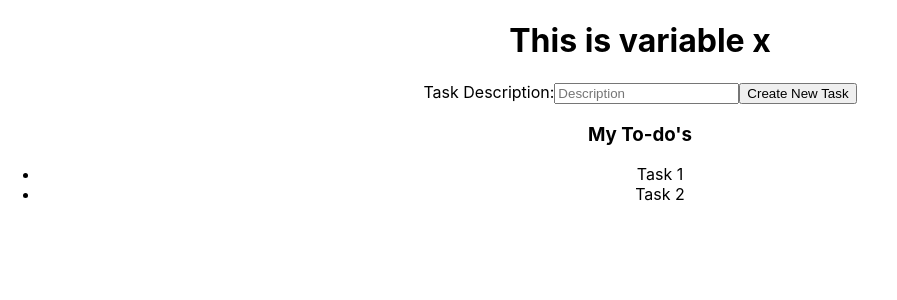
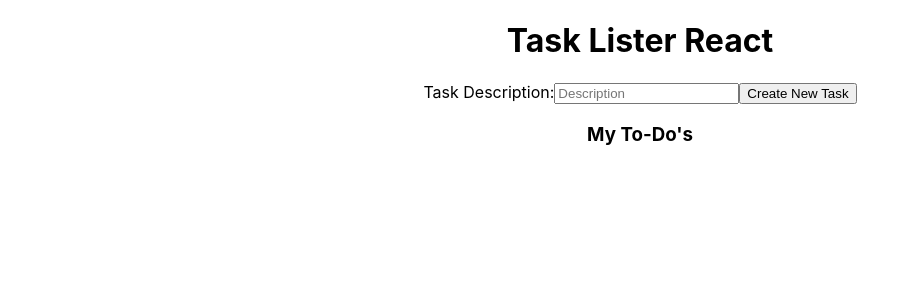
Before and after one commit to nickjoven/task-lister-react, a React (Create React App) app: page / in a window 1280 px wide. Shown: the top 300 px of the page, without its empty margins (0-897 px from the left). Built offline with nearby package versions, Linux system fonts and the light colour scheme.

Commit message:
self-practice

```diff
--- a/src/App.js
+++ b/src/App.js
@@ -1,36 +1,21 @@
+import React, { useState } from 'react';
 import './App.css';
 import Banner from './components/Banner'
 import TaskForm from './components/TaskForm'
 import TaskList from './components/TaskList'
-import { useState, useEffect } from 'react'
 
-// We need a function that will handle the submission of the TaskForm
-// And update the tasks that are displayed in the UI
-function App() {
-  const [tasks, setTasks] = useState(['Task 1', 'Task 2'])
+
+const App = () => {
+  const [tasks, setTasks] = useState([])
+
   const handleSubmit = (text) => {
     setTasks([...tasks, text])
-    console.log('Form submitted!')
   }
 
-  useEffect(() => { console.log('loaded') }, [])
-
-  const greet = () => {
-    alert('Hello')
-  }
-
-  return(
+  return (
     <div className="App">
-      <Banner x={'This is variable x'} y={100} greet={greet}/>
-      {/* Functions can be passed as props in React */}
+      <Banner bannerText='Task Lister React' />
       <TaskForm handleSubmit={handleSubmit} />
-      {/* tasks is the key. The key is the name of the variable in the
-        * next file. What goes in the "{ ... }" is what the VALUE of that
-	* variable will be in the next file. This is a PROP in React.
-	*
-	* The line below means "I want a variable called 'tasks' for use in
-	* the TaskList component."
-        */}
       <TaskList tasks={tasks} />
     </div>
   );
--- a/src/components/Banner.js
+++ b/src/components/Banner.js
@@ -1,7 +1,9 @@
-const Banner = ({x, y, greet}) => {
-  return(
-    <h1>{x}</h1>
+const Banner = ({ bannerText }) => {
+  return (
+    <h1>
+      {bannerText}
+    </h1>
   )
 }
 
-export default Banner;
+export default Banner
--- a/src/components/Task.js
+++ b/src/components/Task.js
@@ -1,9 +1,9 @@
-const Task = ({text}) => {
-  return(
-    <li>
-      {text}
-    </li>
+import React from "react";
+
+const Task = ({ text }) => {
+  return (
+    <li>{text}</li>
   )
 }
 
-export default Task;
+export default Task
--- a/src/components/TaskForm.js
+++ b/src/components/TaskForm.js
@@ -1,21 +1,16 @@
-import React, {useState} from 'react'
+import React, { useState } from "react"
 
-const TaskForm = ({handleSubmit}) => {
+const TaskForm = ({ handleSubmit }) => {
   const [text, setText] = useState('')
-  return(
+  return (
     <div>
-      {/*  ISSA FORM */}
-      <form onSubmit={(e) => {
-	e.preventDefault();
-	handleSubmit(text);
-	e.target.reset();
-	setText('');
-      }}>
-	<label>Task Description:</label>
-        <input type="text" placeholder="Description" onChange={(e) => { setText(e.target.value) }}/>
-        <input type="submit" value="Create New Task" />
+      <form onSubmit={(e) => { e.preventDefault(); handleSubmit(text); e.target.reset(); setText('') }}>
+        <label>Task Description:</label>
+        <input type='text' onChange={(e) => { setText(e.target.value) }} placeholder='Description' />
+        <input type='submit' value='Create New Task' />
       </form>
     </div>
+
   )
 }
 
--- a/src/components/TaskList.js
+++ b/src/components/TaskList.js
@@ -1,17 +1,15 @@
 import Task from './Task'
 
 const TaskList = ({ tasks }) => {
-  return(
-    <div>
-      <h3>My To-do's</h3>
+  return (
+    <div className='Task-List'>
+      <h3>My To-Do's</h3>
       <ul>
-        {
-	  tasks.map((element, index) => {
-	    // The line below means "I want a variable called 'text' for use in
-	    // the Task component."
-	    return(<Task key={index} text={element}/>)
-	  })
-	}
+        {tasks.map((element, index) => {
+          return (
+            <Task key={index} text={element} />
+          )
+        })}
       </ul>
     </div>
   )
```
